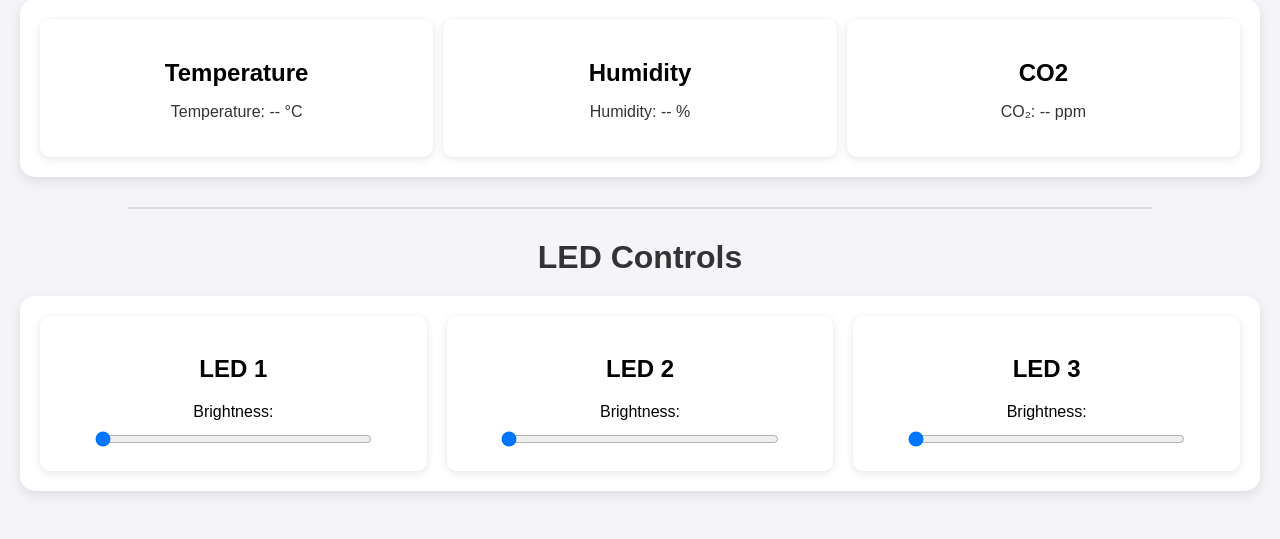
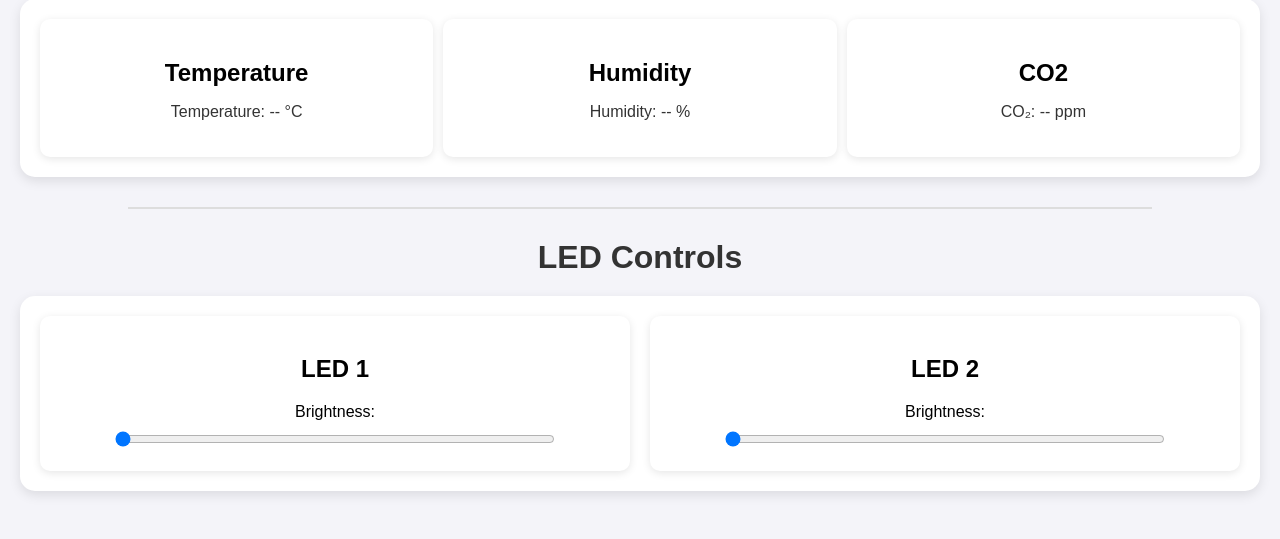
Before and after one commit to zoelzw/PlantThings, a Flask app: page / in a window 1280 px wide. Shown: the part 261-800 px from the top of the page. Run offline with Flask 3, Linux system fonts and the light colour scheme.

Commit message:
2 led style

```diff
--- a/arduino_dashboard/static/script.js
+++ b/arduino_dashboard/static/script.js
@@ -72,5 +72,5 @@ document.addEventListener("DOMContentLoaded", function () {
 
     document.getElementById("led1").addEventListener("input", sendLedData);
     document.getElementById("led2").addEventListener("input", sendLedData);
-    document.getElementById("led3").addEventListener("input", sendLedData);
+    // document.getElementById("led3").addEventListener("input", sendLedData);
 });
--- a/arduino_dashboard/templates/index.html
+++ b/arduino_dashboard/templates/index.html
@@ -76,7 +76,7 @@
         /* Second Row for Sliders */
         .slider-row {
             display: grid;
-            grid-template-columns: repeat(3, 1fr);
+            grid-template-columns: repeat(2, 1fr);
             grid-gap: 20px;
             max-width: 1200px;
             width: 100%;
@@ -138,11 +138,11 @@
             <label>Brightness:</label>
             <input type="range" id="led2" min="0" max="255" value="0">
         </div>
-        <div class="slider-card">
+        <!-- <div class="slider-card">
             <h2>LED 3</h2>
             <label>Brightness:</label>
             <input type="range" id="led3" min="0" max="255" value="0">
-        </div>
+        </div> -->
     </div>
 </body>
 </html>
```
